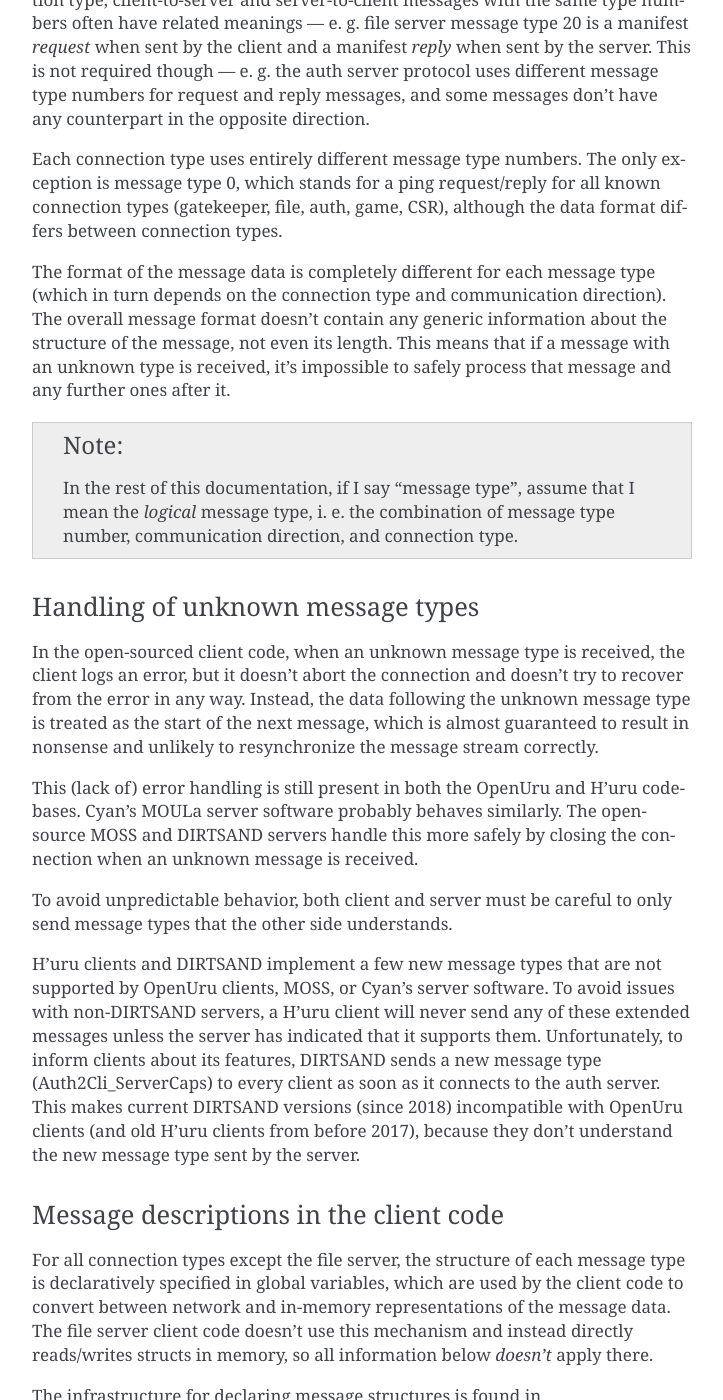
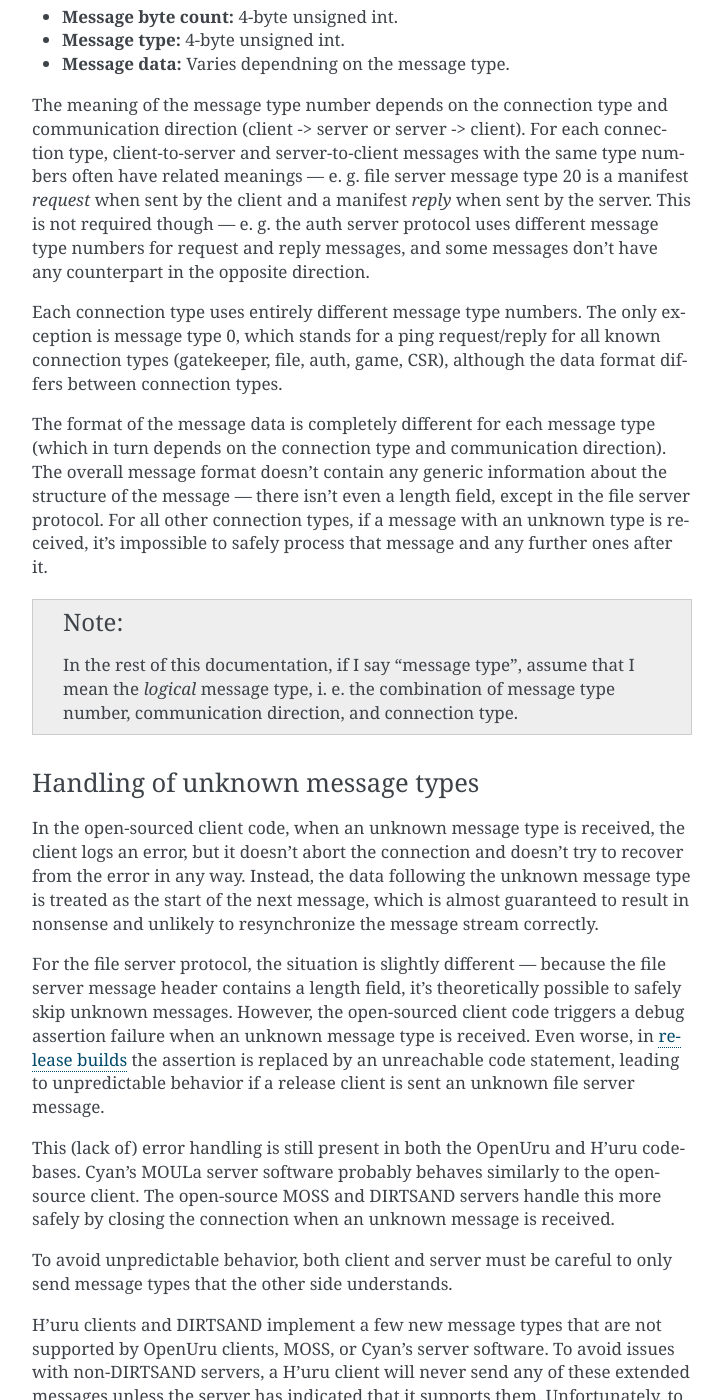
Before and after one commit to dgelessus/NAGUS, a Sphinx documentation site: the page built from docs/protocol.rst, in a window 1280 px wide and 1400 px high, scrolled down 6029 px. Shown: the whole window, without its empty margins (388-1111 px from the left). Built offline with Sphinx 7.4.7, drawn with Linux system fonts in a browser that asks for light colours; some of the changed text lies outside the part shown.

Commit message:
Document file server message protocol a bit better

```diff
--- a/docs/protocol.rst
+++ b/docs/protocol.rst
@@ -317,6 +317,13 @@
 * **Message type:** 2-byte unsigned int.
 * **Message data:** Varies depending on message type.
 
+The file server connection uses a slightly different message header,
+but otherwise behaves like all the others:
+
+* **Message byte count:** 4-byte unsigned int.
+* **Message type:** 4-byte unsigned int.
+* **Message data:** Varies dependning on the message type.
+
 The meaning of the message type number depends on the connection type and communication direction
 (client -> server or server -> client).
 For each connection type,
@@ -334,9 +341,11 @@
 
 The format of the message data is completely different for each message type
 (which in turn depends on the connection type and communication direction).
-The overall message format doesn't contain any generic information about the structure of the message,
-not even its length.
-This means that if a message with an unknown type is received,
+The overall message format doesn't contain any generic information about the structure of the message ---
+there isn't even a length field,
+except in the file server protocol.
+For all other connection types,
+if a message with an unknown type is received,
 it's impossible to safely process that message and any further ones after it.
 
 .. note::
@@ -357,8 +366,18 @@
 the data following the unknown message type is treated as the start of the next message,
 which is almost guaranteed to result in nonsense and unlikely to resynchronize the message stream correctly.
 
+For the file server protocol,
+the situation is slightly different ---
+because the file server message header contains a length field,
+it's theoretically possible to safely skip unknown messages.
+However,
+the open-sourced client code triggers a debug assertion failure when an unknown message type is received.
+Even worse,
+in :ref:`release builds <debug_release_build>` the assertion is replaced by an unreachable code statement,
+leading to unpredictable behavior if a release client is sent an unknown file server message.
+
 This (lack of) error handling is still present in both the OpenUru and H'uru codebases.
-Cyan's MOULa server software probably behaves similarly.
+Cyan's MOULa server software probably behaves similarly to the open-source client.
 The open-source MOSS and DIRTSAND servers handle this more safely
 by closing the connection when an unknown message is received.
 
@@ -384,7 +403,7 @@
 which are used by the client code to convert between network and in-memory representations of the message data.
 The file server client code doesn't use this mechanism
 and instead directly reads/writes structs in memory,
-so all information below *doesn't* apply there.
+so this section *doesn't* apply there.
 
 The infrastructure for declaring message structures is found in :file:`Plasma/NucleusLib/pnNetCli/pnNetCli.h`.
 The actual message definitions are found under :file:`Plasma/NucleusLib/pnNetProtocol/Private/Protocols`,
```
